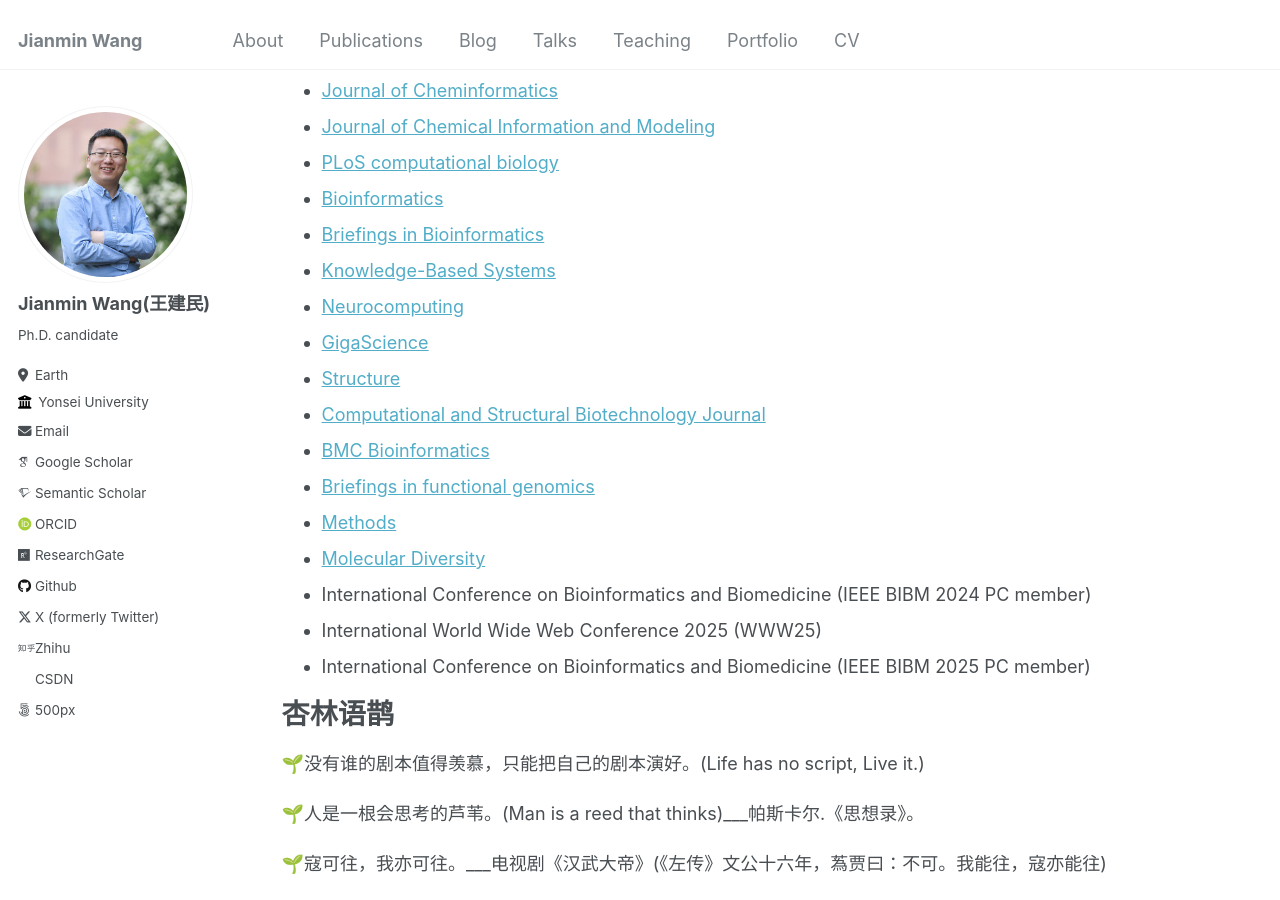
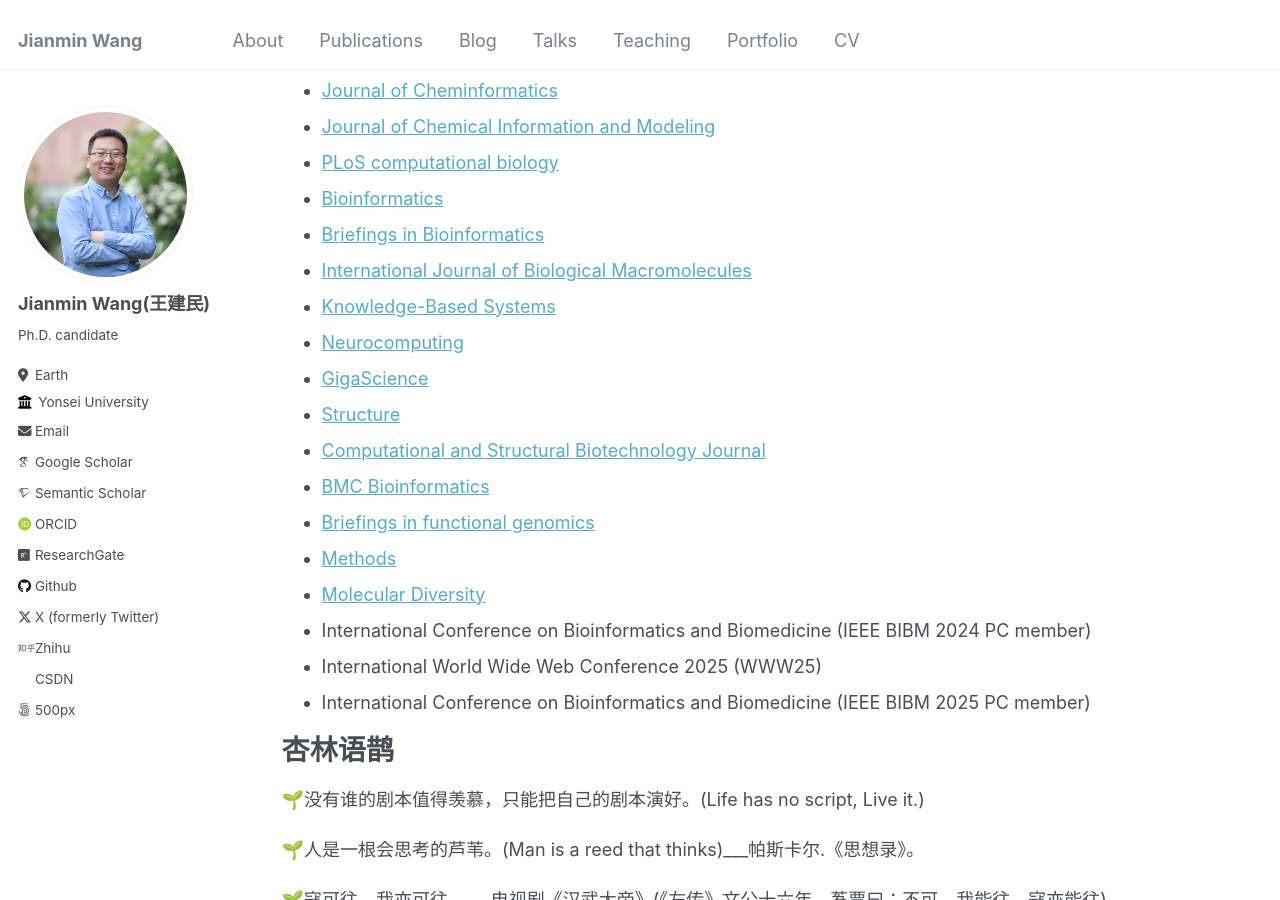
Before and after one commit to Jianmin2drugai/Jianmin2drugai.github.io, a Jekyll site: the page built from _pages/cv.md, in a window 1280 px wide and 900 px high, scrolled down 894 px. Built offline with Jekyll 4.4.1, drawn with Linux system fonts in a browser that asks for light colours; some web fonts are replaced.

Commit message:
Update cv.md

```diff
--- a/_pages/cv.md
+++ b/_pages/cv.md
@@ -48,6 +48,7 @@ Service and leadership
 * [PLoS computational biology](https://journals.plos.org/ploscompbiol/)
 * [Bioinformatics](https://academic.oup.com/bioinformatics)
 * [Briefings in Bioinformatics](https://academic.oup.com/bib)
+* [International Journal of Biological Macromolecules](https://www.sciencedirect.com/journal/international-journal-of-biological-macromolecules)
 * [Knowledge-Based Systems](https://www.sciencedirect.com/journal/knowledge-based-systems)
 * [Neurocomputing](https://www.sciencedirect.com/journal/neurocomputing)
 * [GigaScience](https://academic.oup.com/gigascience)
```
